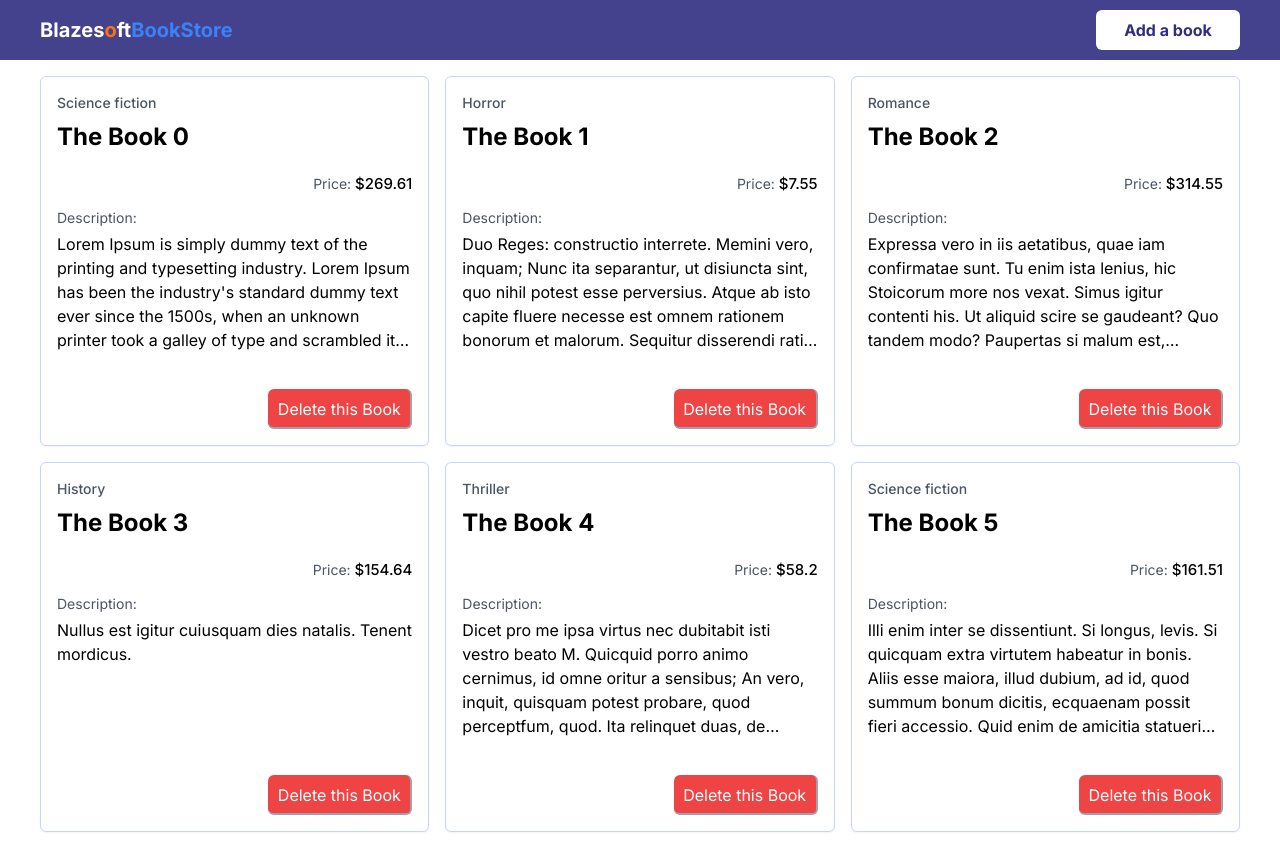
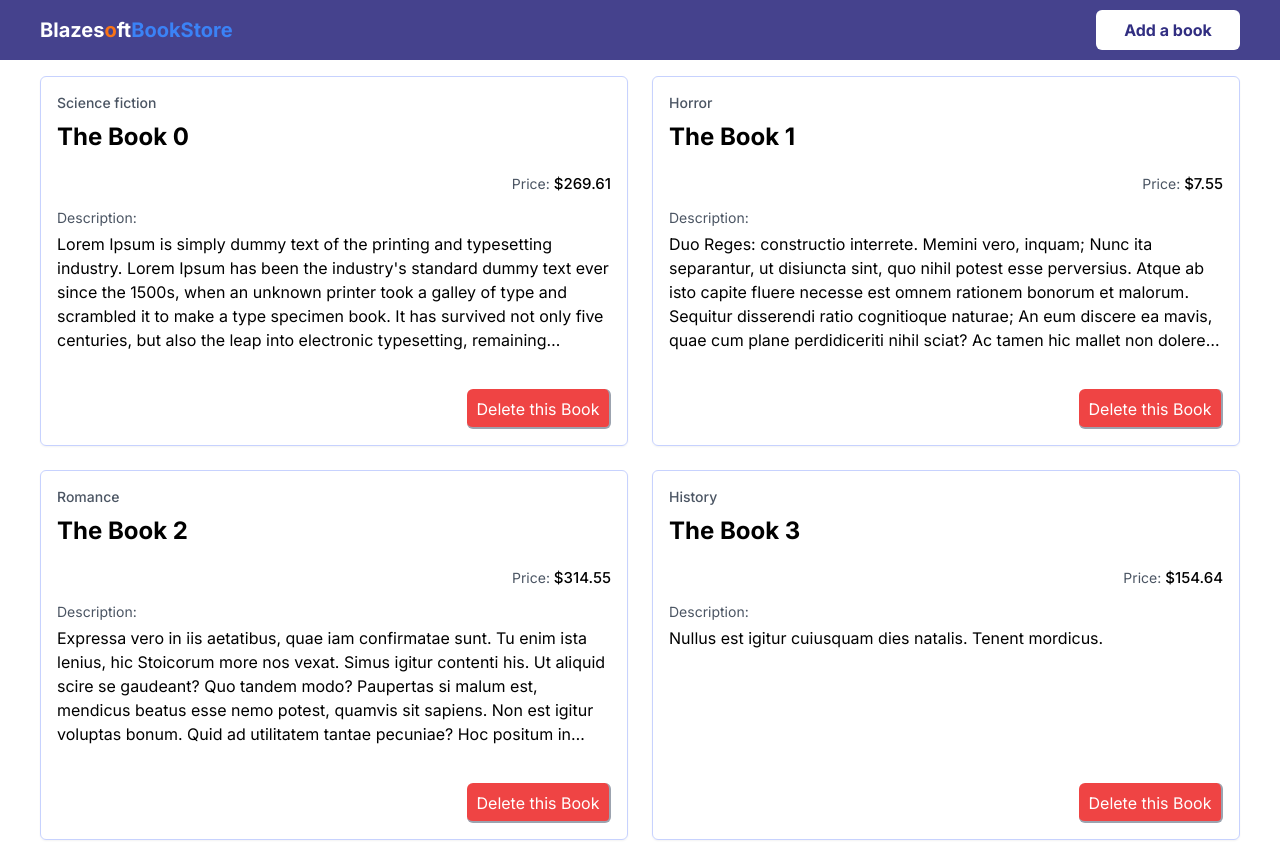
Before and after one commit to JensonCode/bookstore, a Next.js app: page / in a window 1280 px wide. Shown: the top 842 px of the page. Built offline with nearby package versions, Linux system fonts and the light colour scheme.

Commit message:
refactor: book form modal position and book list col number

```diff
--- a/src/app/layout.tsx
+++ b/src/app/layout.tsx
@@ -30,8 +30,8 @@
         {/* pass to redux provider */}
         <StoreProvider books={books}>
           <Navbar />
+          {children}
           <BookModal />
-          {children}
         </StoreProvider>
       </body>
     </html>
--- a/src/components/bookList.tsx
+++ b/src/components/bookList.tsx
@@ -9,7 +9,7 @@
 export default function BookList() {
   const books = useSelector((state: RootState) => state.books.books);
   return (
-    <div className='grid grid-cols-1 md:grid-cols-3 gap-4'>
+    <div className='grid grid-cols-1 md:grid-cols-2 gap-6'>
       {books.map((book, index) => (
         <BookCard
           book={book}
```
